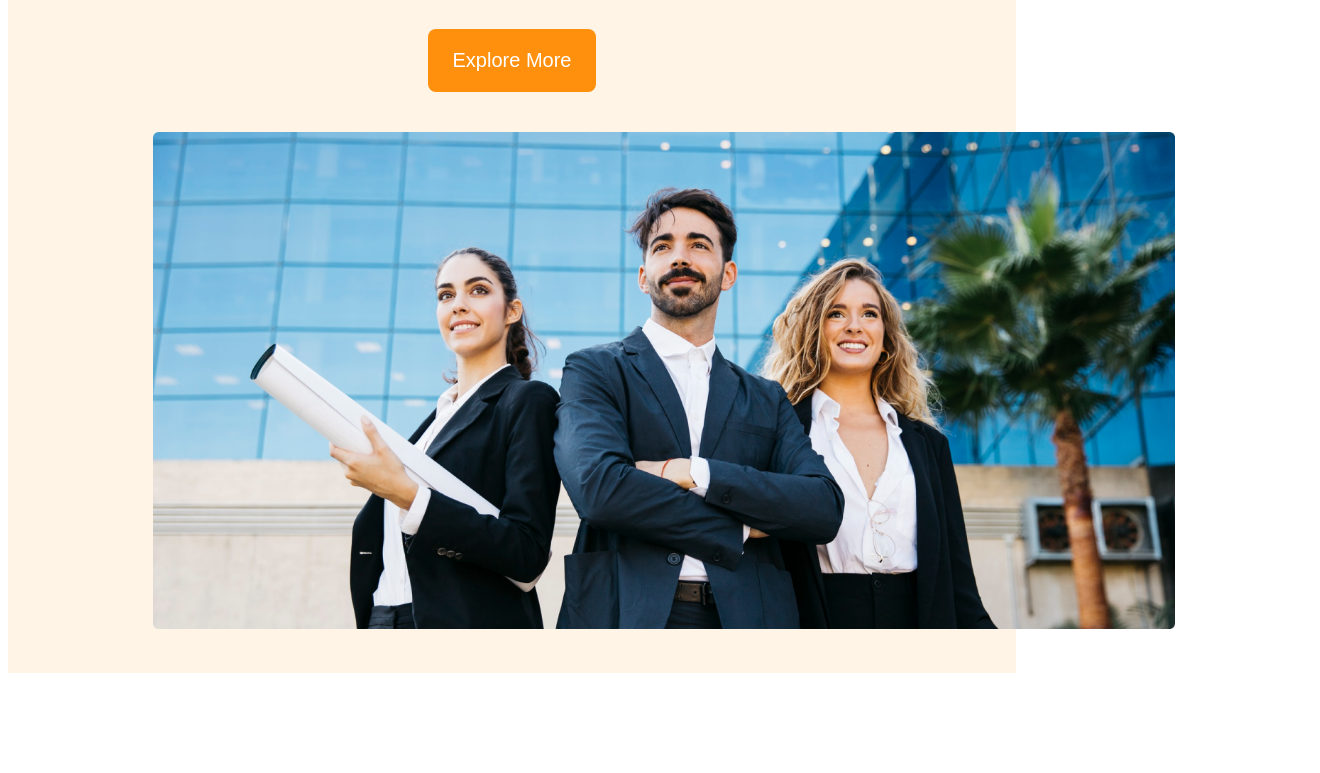
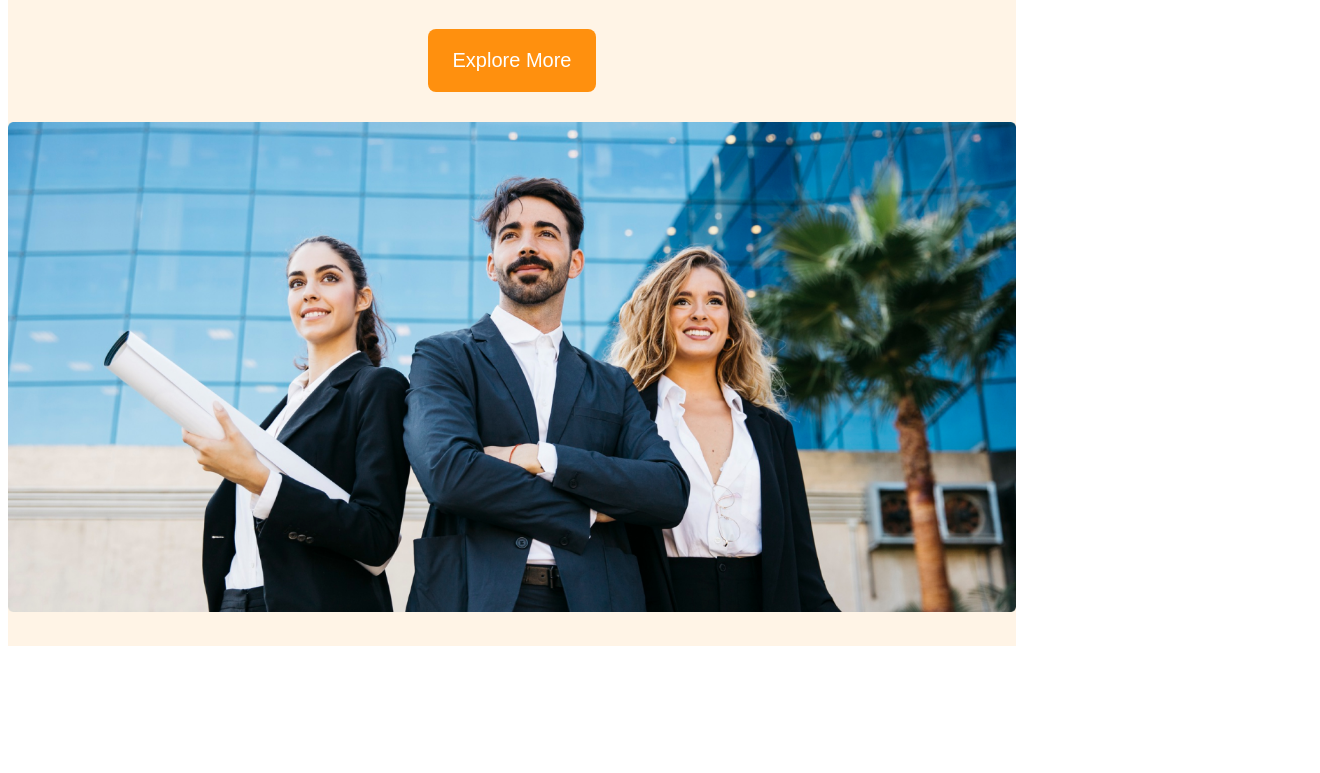
Before and after one commit to Md-Nurul-Alam/g3-architect-website, a plain HTML site: page index.html in a window 1024 px wide. Shown: the part 440-1213 px from the top of the page, 1320 px wide, since content can reach past the window. Drawn offline with nearby package versions, Linux system fonts and the light colour scheme.

Commit message:
Responsive for all device

```diff
--- a/index.html
+++ b/index.html
@@ -36,7 +36,7 @@
                 <button class="btn-primary">Explore More</button>
             </div>
 
-            <img class="banner-img" src="images/banner.png" alt="">
+            <img id="statue" class="banner-img" src="images/banner.png" alt="">
 
         </div>
     </header>
--- a/styles/architect.css
+++ b/styles/architect.css
@@ -103,7 +103,7 @@ header {
 }
 
 .banner-img {
-    width: 1022px;
+    max-width: 1022px;
     margin: 40px 145px;
 }
 
@@ -298,6 +298,7 @@ header {
     #experience-badge{
         margin-top: 20px;
         margin-left: 5px;
+        padding: 30px 15px;
     }
     .footer{
         padding: 10px 10px;
@@ -341,7 +342,7 @@ header {
     }
 }
 /* Large device */
-@media screen and (min-width:1200px) and (max-width:1400px) {
+@media screen and (min-width:995px) and (max-width:1200px) {
     .featured-architect{
         width: 100%;
     }
@@ -349,4 +350,10 @@ header {
         width: 100%;
         height: 90%;
     }
+    .banner-img{
+        margin: 30px auto;
+    }
+    #statue{
+        width: 100%;
+    }
 }
```
